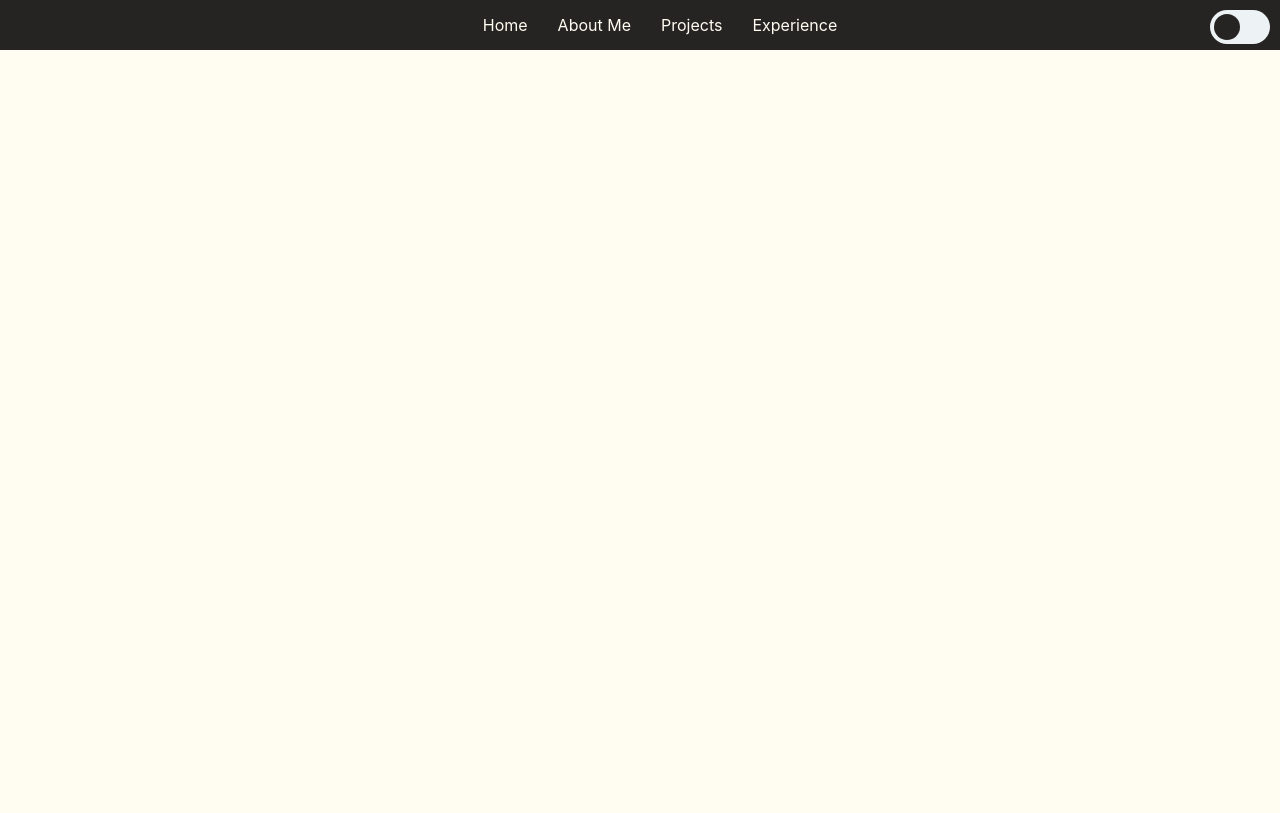
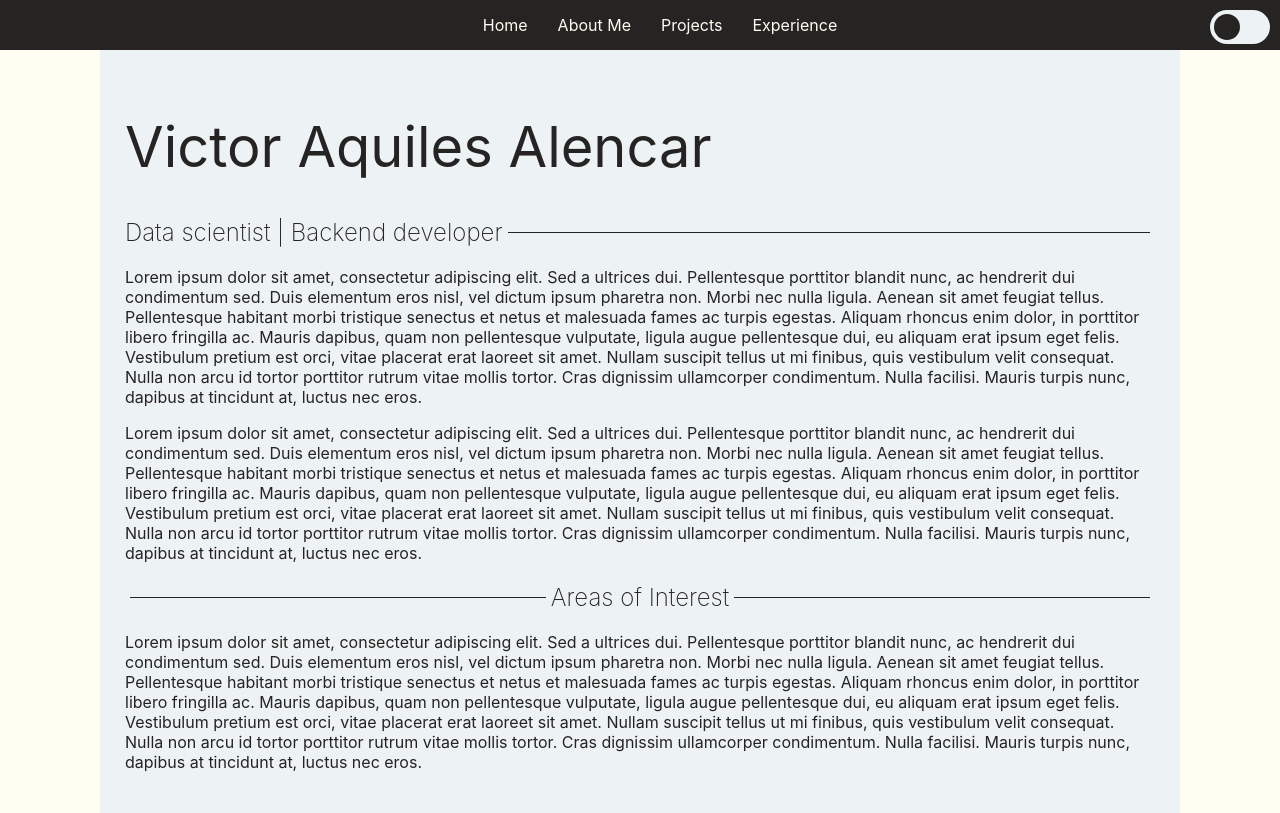
Before and after one commit to Victoraq/victoraq.github.io, a React (Create React App) app: page /aboutme in a window 1280 px wide. Built offline with nearby package versions, Linux system fonts and the light colour scheme.

Commit message:
First about me template

```diff
--- a/src/App.js
+++ b/src/App.js
@@ -6,6 +6,7 @@ import Header from "./components/Header";
 import GlobalStyle from "./GlobalStyle";
 import Home from "./pages/Home";
 import { darkTheme, lightTheme } from "./UI/themes";
+import AboutMe from "./pages/AboutMe";
 
 function App() {
 
@@ -23,6 +24,9 @@ function App() {
         <Route exact path="/">
           <Home />
         </Route>
+        <Route exact path="/aboutme">
+          <AboutMe />
+        </Route>
       </Switch>
     </Router>
     </ThemeProvider>
--- a/src/UI/index.jsx
+++ b/src/UI/index.jsx
@@ -7,3 +7,6 @@ export const Content = styled.div`
     background-color: ${({ theme }) => theme.content};
     padding: 25px;
 `
+export const Paragraph = styled.p`
+  color: ${({ theme }) => theme.text};
+`;
--- /dev/null
+++ b/src/pages/AboutMe/index.jsx
@@ -0,0 +1,97 @@
+import React from "react";
+import styled from "styled-components";
+import { Content, Paragraph } from "../../UI";
+
+const AboutMeContent = styled(Content)`
+  height: auto;
+`;
+
+const Name = styled.h1`
+  font-size: 3.5em;
+  font-weight: 400;
+  color: ${({ theme }) => theme.text};
+`;
+
+const JobTitle = styled.h2`
+  font-weight: 200;
+  display: flex;
+  flex-direction: row;
+  color: ${({ theme }) => theme.text};
+
+  :after {
+    content: "";
+    flex: 1 1;
+    border-bottom: 1px solid ${({ theme }) => theme.text};
+    margin: auto 5px;
+  }
+`;
+
+const Interest = styled(JobTitle)`
+  h2 {
+    margin: 25px 0;
+  }
+
+  :before {
+    content: "";
+    flex: 1 1;
+    border-bottom: 1px solid ${({ theme }) => theme.text};
+    margin: auto 5px;
+  }
+`;
+
+const AboutMe = () => {
+  return (
+    <AboutMeContent>
+      <Name>Victor Aquiles Alencar</Name>
+      <JobTitle>Data scientist | Backend developer</JobTitle>
+      <Paragraph>
+        Lorem ipsum dolor sit amet, consectetur adipiscing elit. Sed a ultrices
+        dui. Pellentesque porttitor blandit nunc, ac hendrerit dui condimentum
+        sed. Duis elementum eros nisl, vel dictum ipsum pharetra non. Morbi nec
+        nulla ligula. Aenean sit amet feugiat tellus. Pellentesque habitant
+        morbi tristique senectus et netus et malesuada fames ac turpis egestas.
+        Aliquam rhoncus enim dolor, in porttitor libero fringilla ac. Mauris
+        dapibus, quam non pellentesque vulputate, ligula augue pellentesque dui,
+        eu aliquam erat ipsum eget felis. Vestibulum pretium est orci, vitae
+        placerat erat laoreet sit amet. Nullam suscipit tellus ut mi finibus,
+        quis vestibulum velit consequat. Nulla non arcu id tortor porttitor
+        rutrum vitae mollis tortor. Cras dignissim ullamcorper condimentum.
+        Nulla facilisi. Mauris turpis nunc, dapibus at tincidunt at, luctus nec
+        eros.
+      </Paragraph>
+      <Paragraph>
+        Lorem ipsum dolor sit amet, consectetur adipiscing elit. Sed a ultrices
+        dui. Pellentesque porttitor blandit nunc, ac hendrerit dui condimentum
+        sed. Duis elementum eros nisl, vel dictum ipsum pharetra non. Morbi nec
+        nulla ligula. Aenean sit amet feugiat tellus. Pellentesque habitant
+        morbi tristique senectus et netus et malesuada fames ac turpis egestas.
+        Aliquam rhoncus enim dolor, in porttitor libero fringilla ac. Mauris
+        dapibus, quam non pellentesque vulputate, ligula augue pellentesque dui,
+        eu aliquam erat ipsum eget felis. Vestibulum pretium est orci, vitae
+        placerat erat laoreet sit amet. Nullam suscipit tellus ut mi finibus,
+        quis vestibulum velit consequat. Nulla non arcu id tortor porttitor
+        rutrum vitae mollis tortor. Cras dignissim ullamcorper condimentum.
+        Nulla facilisi. Mauris turpis nunc, dapibus at tincidunt at, luctus nec
+        eros.
+      </Paragraph>
+      <Interest>Areas of Interest</Interest>
+      <Paragraph>
+        Lorem ipsum dolor sit amet, consectetur adipiscing elit. Sed a ultrices
+        dui. Pellentesque porttitor blandit nunc, ac hendrerit dui condimentum
+        sed. Duis elementum eros nisl, vel dictum ipsum pharetra non. Morbi nec
+        nulla ligula. Aenean sit amet feugiat tellus. Pellentesque habitant
+        morbi tristique senectus et netus et malesuada fames ac turpis egestas.
+        Aliquam rhoncus enim dolor, in porttitor libero fringilla ac. Mauris
+        dapibus, quam non pellentesque vulputate, ligula augue pellentesque dui,
+        eu aliquam erat ipsum eget felis. Vestibulum pretium est orci, vitae
+        placerat erat laoreet sit amet. Nullam suscipit tellus ut mi finibus,
+        quis vestibulum velit consequat. Nulla non arcu id tortor porttitor
+        rutrum vitae mollis tortor. Cras dignissim ullamcorper condimentum.
+        Nulla facilisi. Mauris turpis nunc, dapibus at tincidunt at, luctus nec
+        eros.
+      </Paragraph>
+    </AboutMeContent>
+  );
+};
+
+export default AboutMe;
```
